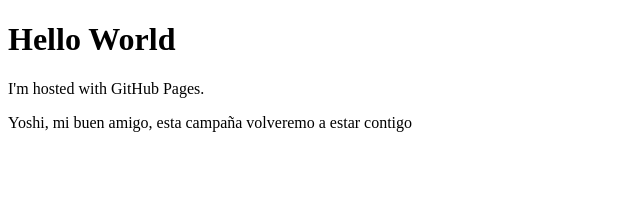
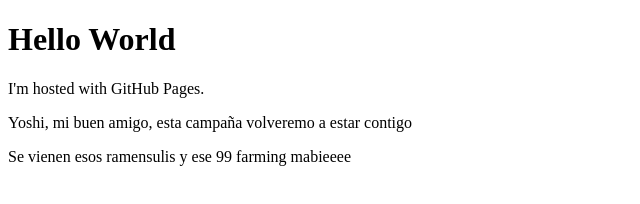
Before and after one commit to francossian/francossian.github.io, a plain HTML site: page index.html in a window 1280 px wide. Shown: the whole page, without its empty margins (0-640 px from the left). Drawn offline with Linux system fonts and the light colour scheme.

Commit message:
Update index.html

```diff
--- a/index.html
+++ b/index.html
@@ -4,5 +4,6 @@
 <h1>Hello World</h1>
 <p>I'm hosted with GitHub Pages.</p>
 <p>Yoshi, mi buen amigo, esta campaña volveremo a estar contigo</p>
+<p>Se vienen esos ramensulis y ese 99 farming mabieeee</p>
 </body>
 </html>
```
